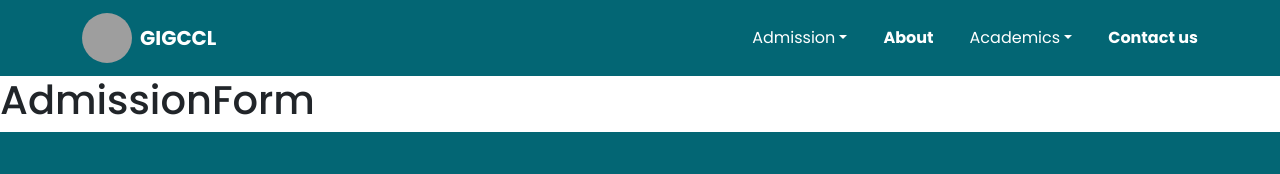
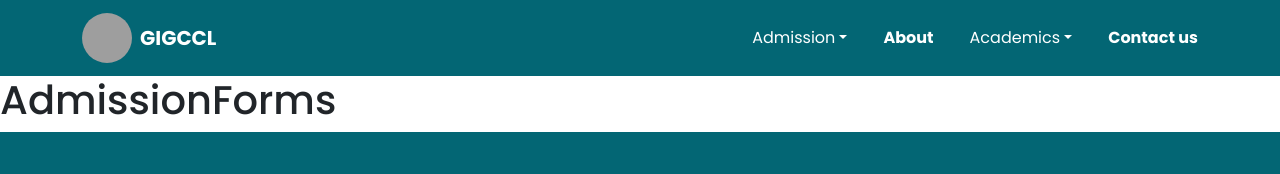
Before and after one commit to Zayyan411/online-registration-giccl, a React (Create React App) app: page /admission-form in a window 1280 px wide. Shown: the top 174 px of the page. Built offline with nearby package versions, Linux system fonts and the light colour scheme; grey boxes are pictures that could not be loaded.

Commit message:
admission form

```diff
--- a/src/pages/admission-form/admission-form.jsx
+++ b/src/pages/admission-form/admission-form.jsx
@@ -2,7 +2,7 @@ import React from "react";
 
 const AdmissionForm = () => (
   <div>
-    <h1>AdmissionForm</h1>
+    <h1>AdmissionForms</h1>
   </div>
 );
 
```
